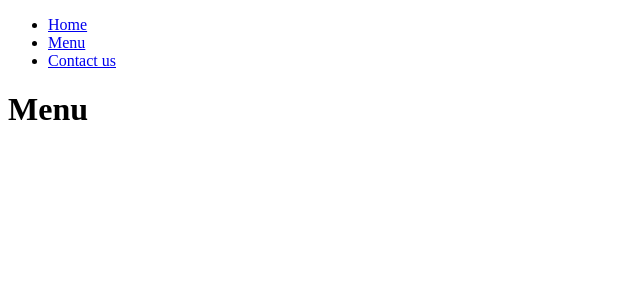
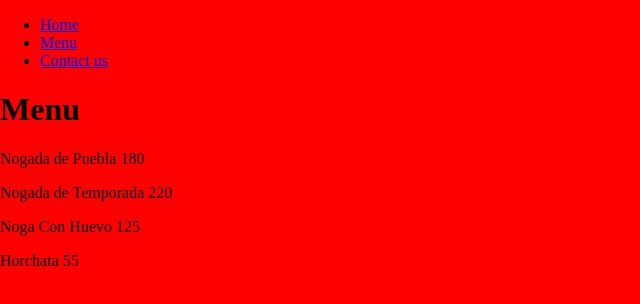
Before and after one commit to fgostev/restaurant-page, a website with bundled scripts: page dist/index.html in a window 1280 px wide. Both pictures are taken after a click on the item "Menu". Shown: the whole page, without its empty margins (0-640 px from the left). Built offline with nearby package versions, Linux system fonts and the light colour scheme.

Commit message:
add css blank, basic webpack functionality

```diff
--- /dev/null
+++ b/src/contact.js
@@ -0,0 +1,9 @@
+function loadContact(){
+    const mainContent = document.getElementById('main');
+    mainContent.textContent = '';
+    const h1 = document.createElement('h1');
+    h1.textContent = 'Find us at:'
+    mainContent.appendChild(h1);
+}
+
+export default loadContact;
--- /dev/null
+++ b/src/home.js
@@ -0,0 +1,21 @@
+function loadHome(){
+    const main = document.getElementById('main');
+    main.textContent = '';
+    const h1 = document.createElement('h1');
+    h1.textContent = 'Bienvenidos a La Nogaderia!';
+    main.appendChild(h1);
+    const orderNow = document.createElement('a');
+    orderNow.href = '#menu';
+    orderNow.textContent = 'Order now!';
+    main.appendChild(orderNow);
+    const para = document.createElement('p');
+    para.id = 'description';
+    para.textContent = "Best Chili Nogadas in town. Can't miss them!"
+    main.appendChild(para);
+    const img = document.createElement('img');
+    img.alt = 'nogada';
+    img.src = '../imgs/Chile_nogada.png';
+    main.appendChild(img);
+}
+
+export default loadHome;
--- a/src/index.js
+++ b/src/index.js
@@ -1,10 +1,23 @@
 import pageLoad from './initialPage.js';
+import loadHome from './home.js';
 import loadMenu from './menu.js';
+import loadContact from './contact.js';
 
+startPage();
+navigationBar();
+
+function startPage(){
 pageLoad();
+loadHome();
+}
 
+function navigationBar(){
+const home = document.getElementById('home');
 const menu = document.getElementById('menu');
-function test(){
-    console.log('test');
+const contact = document.getElementById('contact');
+
+
+home.addEventListener('click', loadHome);
+menu.addEventListener('click', loadMenu);
+contact.addEventListener('click', loadContact);
 }
-menu.addEventListener('click', loadMenu);
--- a/src/initialPage.js
+++ b/src/initialPage.js
@@ -19,31 +19,15 @@ function createHeader(){
 }
 
 function createMainContent(){
-    const div = document.createElement('div');
-    div.id = 'main';
-    const h1 = document.createElement('h1');
-    h1.textContent = 'Bienvenidos a La Nogaderia!';
-    div.appendChild(h1);
-    const orderNow = document.createElement('a');
-    orderNow.href = '#menu';
-    orderNow.textContent = 'Order now!';
-    div.appendChild(orderNow);
-    const para = document.createElement('p');
-    para.id = 'description';
-    para.textContent = "Best Chili Nogadas in town. Can't miss them!"
-    div.appendChild(para);
-    const img = document.createElement('img');
-    img.alt = 'nogada';
-    img.src = '../imgs/Chile_nogada.png';
-    div.appendChild(img);
-
-    return div;
+    const main = document.createElement('div');
+    main.id = 'main';
+    return main;
 }
 
 function pageLoad(){
     const contentDiv = document.getElementById('content');
+    const mainContent = createMainContent();
     const header = createHeader();
-    const mainContent = createMainContent();
     contentDiv.appendChild(header);
     contentDiv.appendChild(mainContent);
 }
--- a/src/menu.js
+++ b/src/menu.js
@@ -1,9 +1,35 @@
+
 function loadMenu(){
     const mainContent = document.getElementById('main');
     mainContent.textContent = '';
     const h1 = document.createElement('h1');
     h1.textContent = 'Menu';
     mainContent.appendChild(h1);
+
+    const menuItems =
+    [
+        { title: 'Nogada de Puebla',
+          price: 180
+        },
+        { title: 'Nogada de Temporada',
+          price: 220
+        },
+        {
+          title: 'Noga Con Huevo',
+          price: 125
+        },
+        {
+            title: 'Horchata',
+            price: 55
+        }
+    ]
+    menuItems.forEach(item => {
+        const p = document.createElement('p');
+        p.textContent = item.title + " " + item.price;
+        mainContent.appendChild(p);
+    })
+
+    console.log('Menu!');
 }
 
 export default loadMenu;
```
Also changed, not shown: dist/favicon.png (added), dist/index.html, dist/main.js, dist/style.css (added), 1 other file.
